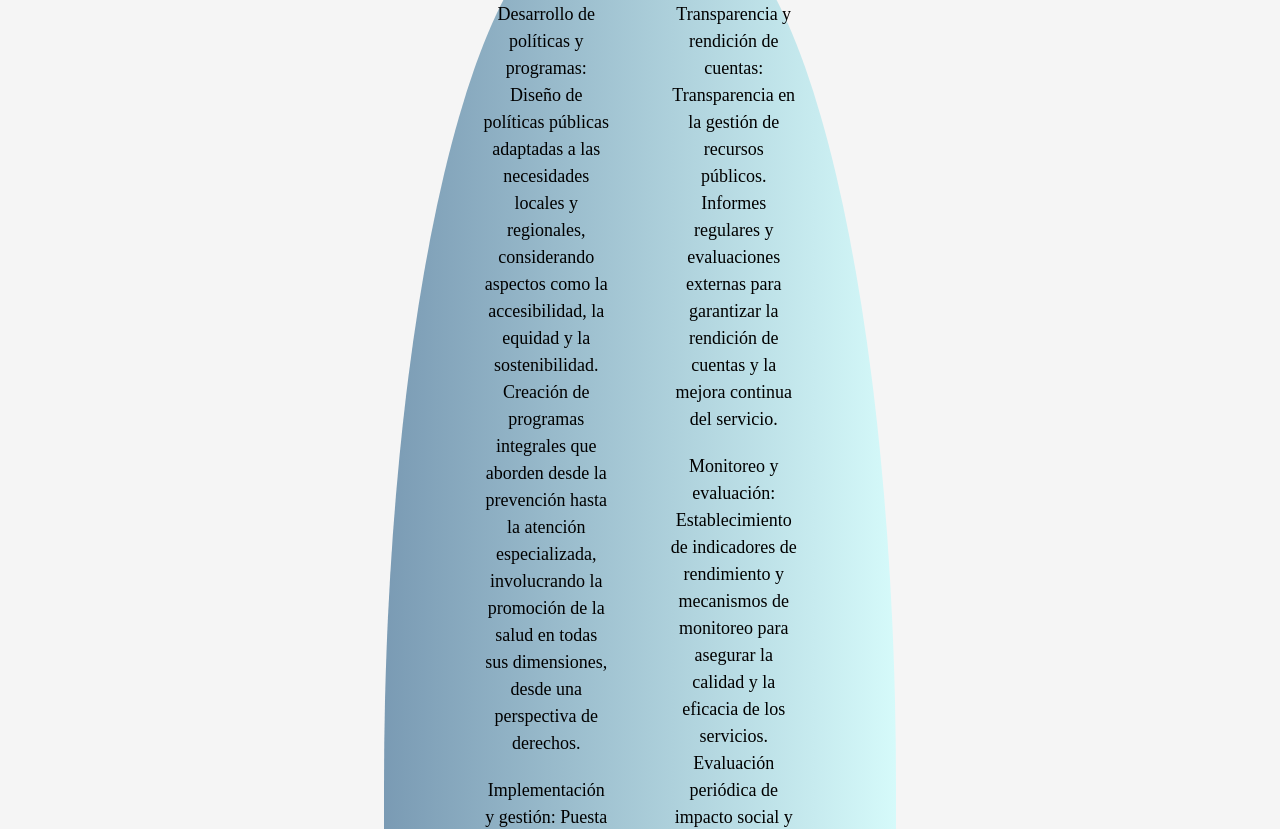
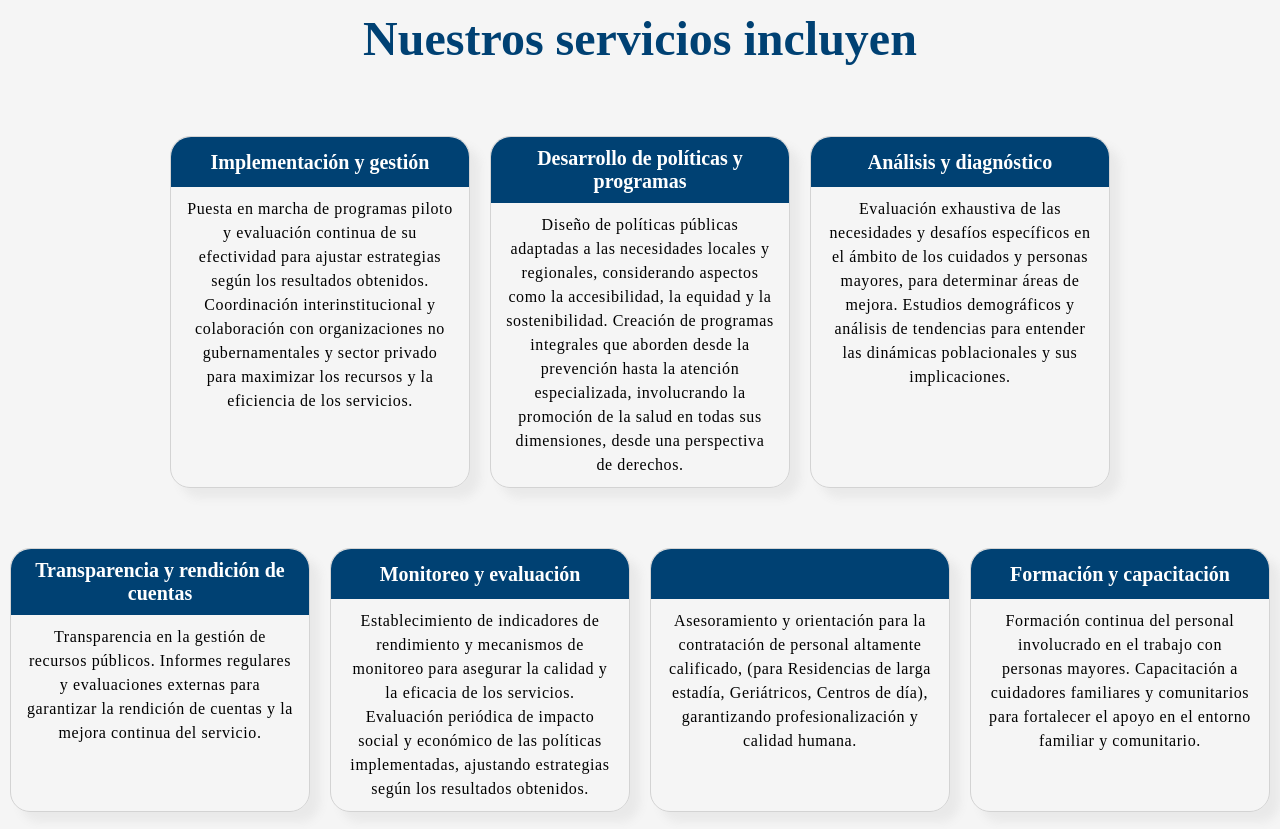
Before and after one commit to Gabriel9022/spayc-front, a React (Vite) app in the folder spayc-frontend/: page /instituciones in a window 1280 px wide. Shown: the part 620-1449 px from the top of the page. Built offline with nearby package versions, Linux system fonts and the light colour scheme; no server answers.

Commit message:
structure html changed with css, also home cards css changed to review

```diff
--- a/spayc-frontend/src/Components/Home/Home.css
+++ b/spayc-frontend/src/Components/Home/Home.css
@@ -105,7 +105,7 @@
     min-height: 50px;
     padding: 20px 25px;
     font-size: 20px;
-    background-color: #b6ffff;
+    background: radial-gradient(circle, rgba(124, 218, 249, 1) 20%, rgba(9, 121, 176, 1) 100%);
     border-radius: 20px 20px 0 0;
 }
 
--- a/spayc-frontend/src/Components/InstitutionalServices/InstitutionalServices.css
+++ b/spayc-frontend/src/Components/InstitutionalServices/InstitutionalServices.css
@@ -3,7 +3,6 @@
 }
 
 .InstitutionalServices_sections {
-    padding: 20px 0;
     position: relative;
 }
 
@@ -12,17 +11,14 @@
     flex-direction: column;
     align-items: center;
     background: linear-gradient(90deg, rgba(0,65,115,0.5) 0%, rgba(182,255,255,0.5) 100%);
-    padding: 40px 0 60px 0;
+    padding-bottom: 40px;
     position: relative;
 }
 
-.InstitutionalServices_introduction {
-    z-index: 1;
+ .InstitutionalServices_introduction h1, .InstitucionalServices_why h2 {
+    padding: 60px 0 0 0;
 }
 
-.InstitucionalServices_why {
-    z-index: 3;
-}
 
 .InstitutionalServices_introduction p {
     width: 50%;
@@ -33,51 +29,61 @@
 }
 
 .InstitutionalServices_services {
-    width: 40%;
     display: flex;
     flex-direction: column;
     align-items: center;
-    margin: -50px 30%;
-    background: linear-gradient(90deg, rgba(0, 65, 115, 0.5) 0%, rgba(182, 255, 255, 0.5) 100%);
-    border-radius: 40%;
-    padding: 1%;
     position: relative;
-    z-index: 2;
+}
+
+.InstitutionalServices_services_title {
+    padding: 60px 0 40px 0;
+    color: #004173;
+    font-size: 32px;
 }
 
 .InstitutionalServices_services_container {
     display: flex;
-    padding: 30px 0;
+    flex-direction: column;
+    padding: 30px 0 80px;
     text-align: center;
+    row-gap: 60px;
 }
 
-.InstitucionalServices_services_left, .InstitucionalServices_services_right {
-    width: 50%;
+.InstitucionalServices_services_up, .InstitucionalServices_services_down {
+    display: flex;
+    column-gap: 20px;
+    justify-content: center;
 }
 
-.InstitucionalServices_services_left {
-    padding: 0 10px 20px 120px;
+.InstitutionalServices_card {
+    border: solid 1px lightgrey;
+    border-radius: 20px;
+    width: 300px;
+    box-shadow: 10px 10px 10px #e9e9e9;
 }
 
-.InstitucionalServices_services_right {
-    padding: 0 120px 20px 10px;
+.InstitutionalServices_card h3 {
+    background-color: #004173;
+    color: #fff;
+    border-radius: 20px 20px 0 0;
+    min-height: 50px;
+    font-size: 20px;
+    padding: 10px;
+    align-content: center;
+    margin-bottom: 10px;
 }
 
-.InstitutionalServices_services_container ul {
-    list-style: none;
-}
-
-.InstitutionalServices_services_container li {
-    padding: 10px 20px;
-    font-size: 18px;
+.InstitutionalServices_card p {
+    padding: 0 15px 10px 15px;
     line-height: 1.5;
+    letter-spacing: 0.6px;
 }
 
 .InstitucionalServices_why {
     display: flex;
     flex-direction: column;
     align-items: center;
-    padding: 10px 0 40px 0;
+    padding-top: 10px;
 }
 
 .InstitutionalServices_why_section {
@@ -92,10 +98,6 @@
     line-height: 2;
 }
 
-.InstitutionalServices_sections h2 {
-    font-size: 24px;
-}
-
-.InstitutionalServices_sections h3 {
+.InstitutionalServices_why_final h3 {
     font-size: 22px;
 }
--- a/spayc-frontend/src/Components/InstitutionalServices/InstitutionalServices.tsx
+++ b/spayc-frontend/src/Components/InstitutionalServices/InstitutionalServices.tsx
@@ -21,8 +21,20 @@ const InstitutionalServices: React.FC = () => {
             <h2>Nuestros servicios incluyen</h2>
           </div>
           <div className="InstitutionalServices_services_container">
-            <div className="InstitucionalServices_services_left">
-              <ul>
+            <div className="InstitucionalServices_services_up">
+              <div className="InstitutionalServices_card">
+                <h3>Implementación y gestión</h3>
+                <p>Puesta en marcha de programas piloto y evaluación continua de su efectividad para ajustar estrategias según los resultados obtenidos. Coordinación interinstitucional y colaboración con organizaciones no gubernamentales y sector privado para maximizar los recursos y la eficiencia de los servicios.</p>
+              </div>
+              <div className="InstitutionalServices_card">
+                <h3>Desarrollo de políticas y programas</h3>
+                <p>Diseño de políticas públicas adaptadas a las necesidades locales y regionales, considerando aspectos como la accesibilidad, la equidad y la sostenibilidad. Creación de programas integrales que aborden desde la prevención hasta la atención especializada, involucrando la promoción de la salud en todas sus dimensiones, desde una perspectiva de derechos.</p>
+              </div>
+              <div className="InstitutionalServices_card">
+                <h3>Análisis y diagnóstico</h3>
+                <p>Evaluación exhaustiva de las necesidades y desafíos específicos en el ámbito de los cuidados y personas mayores, para determinar áreas de mejora. Estudios demográficos y análisis de tendencias para entender las dinámicas poblacionales y sus implicaciones.</p>
+              </div>
+              {/* <ul>
                 <li>
                   <p><span>Desarrollo de políticas y programas: </span>Diseño de políticas públicas adaptadas a las necesidades locales y regionales, considerando aspectos como la accesibilidad, la equidad y la sostenibilidad. Creación de programas integrales que aborden desde la prevención hasta la atención especializada, involucrando la promoción de la salud en todas sus dimensiones, desde una perspectiva de derechos.</p>
                 </li>
@@ -32,10 +44,26 @@ const InstitutionalServices: React.FC = () => {
                 <li>
                   <p><span>Análisis y diagnóstico: </span>Evaluación exhaustiva de las necesidades y desafíos específicos en el ámbito de los cuidados y personas mayores, para determinar áreas de mejora. Estudios demográficos y análisis de tendencias para entender las dinámicas poblacionales y sus implicaciones.</p>
                 </li>
-              </ul>
+              </ul> */}
             </div>
-            <div className="InstitucionalServices_services_right">
-              <ul>
+            <div className="InstitucionalServices_services_down">
+              <div className="InstitutionalServices_card">
+                <h3>Transparencia y rendición de cuentas</h3>
+                <p>Transparencia en la gestión de recursos públicos. Informes regulares y evaluaciones externas para garantizar la rendición de cuentas y la mejora continua del servicio.</p>
+              </div>
+              <div className="InstitutionalServices_card">
+                <h3>Monitoreo y evaluación</h3>
+                <p>Establecimiento de indicadores de rendimiento y mecanismos de monitoreo para asegurar la calidad y la eficacia de los servicios. Evaluación periódica de impacto social y económico de las políticas implementadas, ajustando estrategias según los resultados obtenidos.</p>
+              </div>
+              <div className="InstitutionalServices_card">
+                <h3></h3>
+                <p>Asesoramiento y orientación para la contratación de personal altamente calificado, (para Residencias de larga estadía, Geriátricos, Centros de día), garantizando profesionalización y calidad humana.</p>
+              </div>
+              <div className="InstitutionalServices_card">
+                <h3>Formación y capacitación</h3>
+                <p>Formación continua del personal involucrado en el trabajo con personas mayores. Capacitación a cuidadores familiares y comunitarios para fortalecer el apoyo en el entorno familiar y comunitario.</p>
+              </div>
+              {/* <ul>
                 <li>
                   <p><span>Transparencia y rendición de cuentas: </span>Transparencia en la gestión de recursos públicos. Informes regulares y evaluaciones externas para garantizar la rendición de cuentas y la mejora continua del servicio.</p>
                 </li>
@@ -48,7 +76,7 @@ const InstitutionalServices: React.FC = () => {
                 <li>
                   <p><span>Formación y capacitación: </span>Formación continua del personal involucrado en el trabajo con personas mayores. Capacitación a cuidadores familiares y comunitarios para fortalecer el apoyo en el entorno familiar y comunitario.</p>
                 </li>
-              </ul>
+              </ul> */}
             </div>
           </div>
         </div>
```
